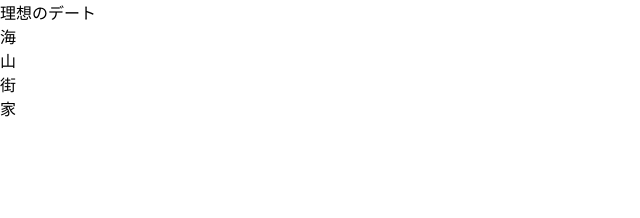
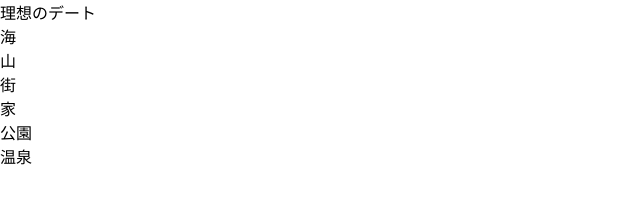
Before and after one commit to Takulogy/love-chat-clean, a React (Vite) app: page / in a window 1280 px wide. Shown: the top 218 px of the page, without its empty margins (0-640 px from the left). Built offline with nearby package versions, Linux system fonts and the light colour scheme.

Commit message:
復元: Tailwind用 index.css を追加

```diff
--- a/src/LoveCheckForm.jsx
+++ b/src/LoveCheckForm.jsx
@@ -2,29 +2,29 @@ import React, { useState } from 'react';
 import RadarChart from './components/RadarChart';
 
 const questions = [
-  { question: '理想のデート', options: ['海', '山', '街', '家'] },
-  { question: '恋人の第一印象', options: ['笑顔', '服', '声', '雰囲気'] },
-  { question: '一緒にしたいこと', options: ['旅行', '料理', '映画', 'スポーツ'] },
-  { question: '連絡頻度', options: ['毎日', '週2', '気まま', 'ほぼ無'] },
-  { question: 'デートの予算', options: ['高め', '中間', '安め', '割勘'] },
-  { question: '嫉妬深さ', options: ['強', '中', '弱', '皆無'] },
-  { question: 'ケンカ後の対応', options: ['話す', '時間', '謝る', '無視'] },
-  { question: '価値観重視', options: ['趣味', 'お金', '家族', '性格'] },
-  { question: '恋のスピード', options: ['即', '普通', '遅', '様子'] },
-  { question: '将来観', options: ['結婚', '同棲', '自由', '未定'] }
+  { question: '理想のデート', options: ['海', '山', '街', '家', '公園', '温泉'] },
+  { question: '第一印象重視', options: ['顔', '服', '声', '雰囲気', '話し方', '清潔感'] },
+  { question: '休日の過ごし方', options: ['映画', '読書', '運動', '買物', '寝る', '料理'] },
+  { question: '返信頻度', options: ['即', '1h', '半日', '1日', '気分', '無視'] },
+  { question: 'デート代負担', options: ['全額', '多め', '半分', '少し', 'なし', '交互'] },
+  { question: '嫉妬度合い', options: ['激高', '高', '中', '低', '無', 'ゼロ'] },
+  { question: '喧嘩の対応', options: ['話す', '謝る', '黙る', '離れる', '泣く', 'スルー'] },
+  { question: '価値観重視', options: ['趣味', '金銭', '家族', '愛情', '自立', '性格'] },
+  { question: '恋の始まり', options: ['一目', '徐々', '告白', '流れ', '勘', '勢い'] },
+  { question: '将来観', options: ['結婚', '同棲', '別居', '自由', '未定', '遠距'] }
 ];
 
 const scoresMap = [
-  [3, 1, 2, 4], // 質問1のスコア（オプション順）
-  [2, 3, 4, 1],
-  [4, 1, 2, 3],
-  [1, 3, 2, 4],
-  [2, 4, 1, 3],
-  [3, 2, 4, 1],
-  [4, 2, 1, 3],
-  [2, 1, 3, 4],
-  [3, 4, 1, 2],
-  [1, 2, 4, 3],
+  [3, 1, 2, 4, 2, 1],
+  [2, 3, 4, 1, 2, 1],
+  [4, 1, 2, 3, 2, 1],
+  [1, 3, 2, 4, 2, 1],
+  [2, 4, 1, 3, 1, 2],
+  [3, 2, 4, 1, 2, 1],
+  [4, 2, 1, 3, 2, 1],
+  [2, 1, 3, 4, 2, 1],
+  [3, 4, 1, 2, 1, 2],
+  [1, 2, 4, 3, 2, 1]
 ];
 
 const LoveCheckForm = () => {
@@ -69,7 +69,7 @@ const LoveCheckForm = () => {
   };
 
   const calculateScore = () => {
-    const totalScore = [0, 0, 0, 0, 0]; // 5次元のスコア
+    const totalScore = [0, 0, 0, 0, 0];
     answers.forEach((ans, i) => {
       const weight = scoresMap[i][ans];
       totalScore[i % 5] += weight;
```
